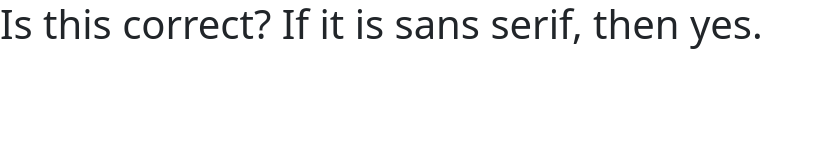
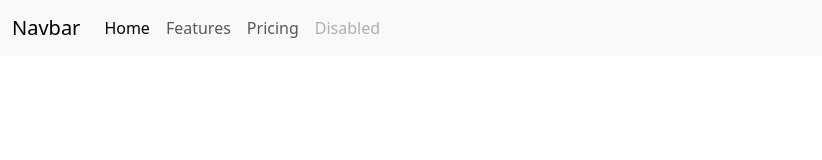
Before and after one commit to AmelieNicholls/Bootstrap-wksht2, a plain HTML site: page bootstrap2/SecondBootstrap5CodeSheetempty/index.html in a window 1280 px wide. Shown: the whole page, without its empty margins (0-822 px from the left). Drawn offline with Linux system fonts and the light colour scheme.

Commit message:
add navbar

```diff
--- a/bootstrap2/SecondBootstrap5CodeSheetempty/index.html
+++ b/bootstrap2/SecondBootstrap5CodeSheetempty/index.html
@@ -18,13 +18,34 @@
 
 <body>
 
-<h1>Is this correct? If it is sans serif, then yes.</h1>
-
     <!-- this begins the header code -->
 
     <header>
 
-    <!-- I forgot to have you put the header in, so you get this on on me -->
+   <nav class="navbar navbar-expand-lg bg-body-tertiary">
+  <div class="container-fluid">
+    <a class="navbar-brand" href="#">Navbar</a>
+    <button class="navbar-toggler" type="button" data-bs-toggle="collapse" data-bs-target="#navbarNav" aria-controls="navbarNav" aria-expanded="false" aria-label="Toggle navigation">
+      <span class="navbar-toggler-icon"></span>
+    </button>
+    <div class="collapse navbar-collapse" id="navbarNav">
+      <ul class="navbar-nav">
+        <li class="nav-item">
+          <a class="nav-link active" aria-current="page" href="#">Home</a>
+        </li>
+        <li class="nav-item">
+          <a class="nav-link" href="#">Features</a>
+        </li>
+        <li class="nav-item">
+          <a class="nav-link" href="#">Pricing</a>
+        </li>
+        <li class="nav-item">
+          <a class="nav-link disabled" aria-disabled="true">Disabled</a>
+        </li>
+      </ul>
+    </div>
+  </div>
+</nav>
 
     </header>
 
```
